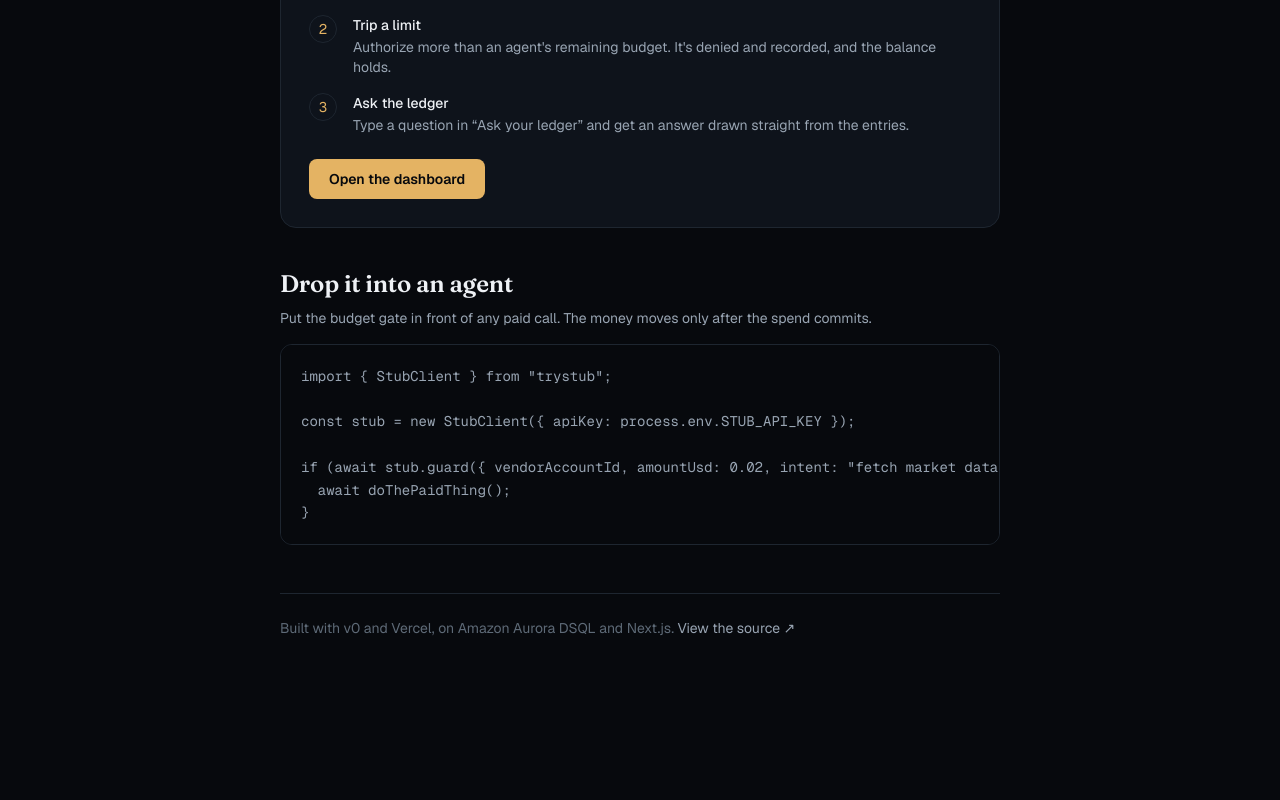
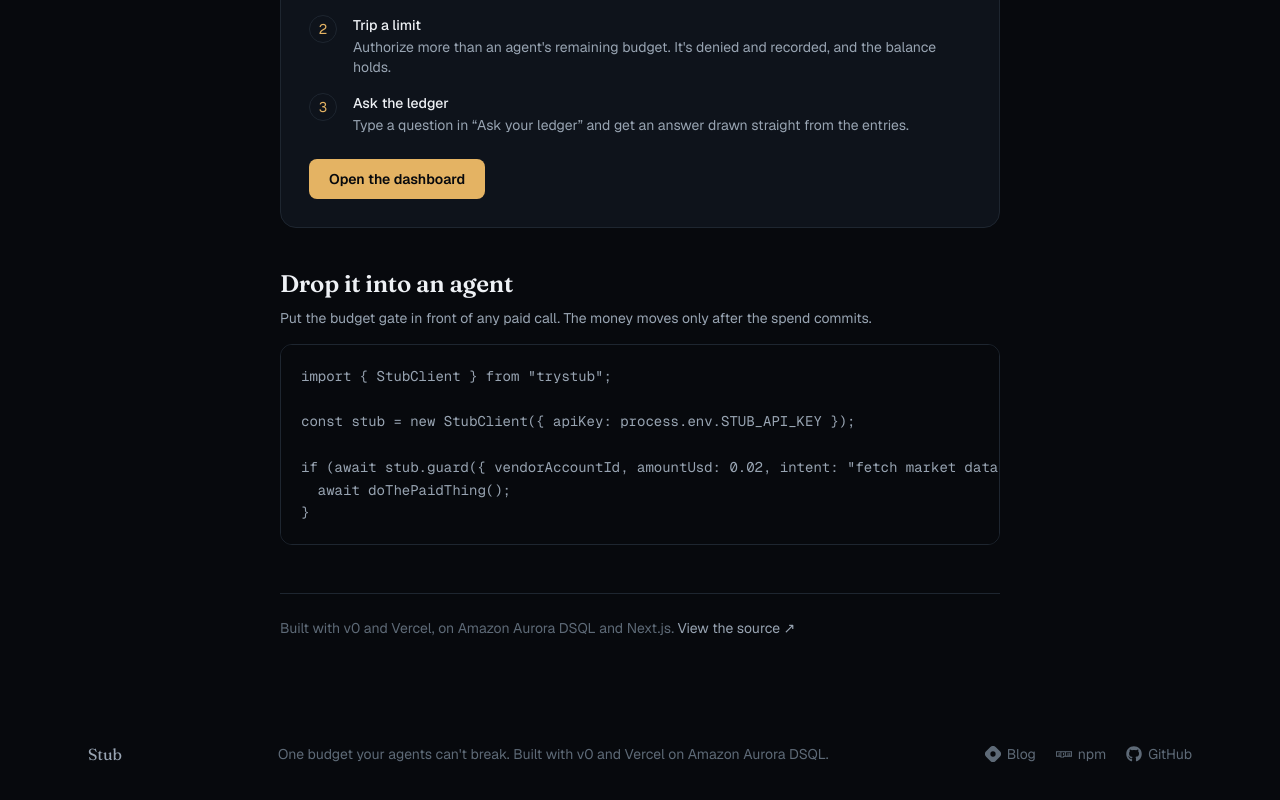
Before and after one commit to ashutosh887/stub, a Next.js app: page /how-it-works in a window 1280 px wide. Shown: the part 1500-2300 px from the top of the page. Before the commit the page ends 2202 px from the top, so only its background shows below. Built offline with nearby package versions, Linux system fonts and the light colour scheme.

Commit message:
feat(web): share the footer across pages and link the build story

```diff
--- a/app/how-it-works/page.tsx
+++ b/app/how-it-works/page.tsx
@@ -1,4 +1,5 @@
 import Link from "next/link";
+import { SiteFooter } from "@/components/site-footer";
 import { SiteNav } from "@/components/site-nav";
 
 export const dynamic = "force-static";
@@ -6,6 +7,7 @@ export const dynamic = "force-static";
 export const metadata = {
   title: "How Stub works",
   description: "What Stub is, the double-entry ledger behind it, and how to try it in 60 seconds.",
+  alternates: { canonical: "/how-it-works" },
 };
 
 export default function HowItWorks() {
@@ -112,6 +114,8 @@ if (await stub.guard({ vendorAccountId, amountUsd: 0.02, intent: "fetch market d
           </a>
         </div>
       </main>
+
+      <SiteFooter />
     </>
   );
 }
--- a/app/page.tsx
+++ b/app/page.tsx
@@ -1,11 +1,13 @@
+import type { Metadata } from "next";
 import Link from "next/link";
-import { FaGithub, FaNpm } from "react-icons/fa6";
+import { SiteFooter } from "@/components/site-footer";
 import { SiteNav } from "@/components/site-nav";
 
 export const dynamic = "force-static";
 
+export const metadata: Metadata = { alternates: { canonical: "/" } };
+
 const GITHUB_URL = "https://github.com/ashutosh887/stub";
-const NPM_URL = "https://www.npmjs.com/package/trystub";
 const PROOF_URL = "https://www.theregister.com/2020/12/10/google_cloud_over_run/";
 
 export default function Home() {
@@ -213,30 +215,7 @@ export default function Home() {
         </div>
       </section>
 
-      <footer className="mx-auto flex max-w-6xl flex-col items-center justify-between gap-4 px-6 py-10 text-sm text-fg-mute sm:flex-row">
-        <span className="font-display text-base text-fg-dim">Stub</span>
-        <span>
-          One budget your agents can&apos;t break. Built with v0 and Vercel on Amazon Aurora DSQL.
-        </span>
-        <div className="flex items-center gap-5">
-          <a
-            href={NPM_URL}
-            target="_blank"
-            rel="noreferrer"
-            className="inline-flex items-center gap-1.5 hover:text-fg"
-          >
-            <FaNpm className="h-4 w-4" /> npm
-          </a>
-          <a
-            href={GITHUB_URL}
-            target="_blank"
-            rel="noreferrer"
-            className="inline-flex items-center gap-1.5 hover:text-fg"
-          >
-            <FaGithub className="h-4 w-4" /> GitHub
-          </a>
-        </div>
-      </footer>
+      <SiteFooter />
     </>
   );
 }
--- /dev/null
+++ b/components/site-footer.tsx
@@ -0,0 +1,44 @@
+import { FaGithub, FaNpm } from "react-icons/fa6";
+import { SiHashnode } from "react-icons/si";
+
+const GITHUB_URL = "https://github.com/ashutosh887/stub";
+const NPM_URL = "https://www.npmjs.com/package/trystub";
+const BLOG_URL =
+  "https://ashutosh887.hashnode.dev/building-a-budget-your-ai-agents-physically-cannot-overspend-on-aurora-dsql";
+
+export function SiteFooter() {
+  return (
+    <footer className="mx-auto flex max-w-6xl flex-col items-center justify-between gap-4 px-6 py-10 text-sm text-fg-mute sm:flex-row">
+      <span className="font-display text-base text-fg-dim">Stub</span>
+      <span>
+        One budget your agents can&apos;t break. Built with v0 and Vercel on Amazon Aurora DSQL.
+      </span>
+      <div className="flex items-center gap-5">
+        <a
+          href={BLOG_URL}
+          target="_blank"
+          rel="noreferrer"
+          className="inline-flex items-center gap-1.5 hover:text-fg"
+        >
+          <SiHashnode className="h-4 w-4" /> Blog
+        </a>
+        <a
+          href={NPM_URL}
+          target="_blank"
+          rel="noreferrer"
+          className="inline-flex items-center gap-1.5 hover:text-fg"
+        >
+          <FaNpm className="h-4 w-4" /> npm
+        </a>
+        <a
+          href={GITHUB_URL}
+          target="_blank"
+          rel="noreferrer"
+          className="inline-flex items-center gap-1.5 hover:text-fg"
+        >
+          <FaGithub className="h-4 w-4" /> GitHub
+        </a>
+      </div>
+    </footer>
+  );
+}
```
